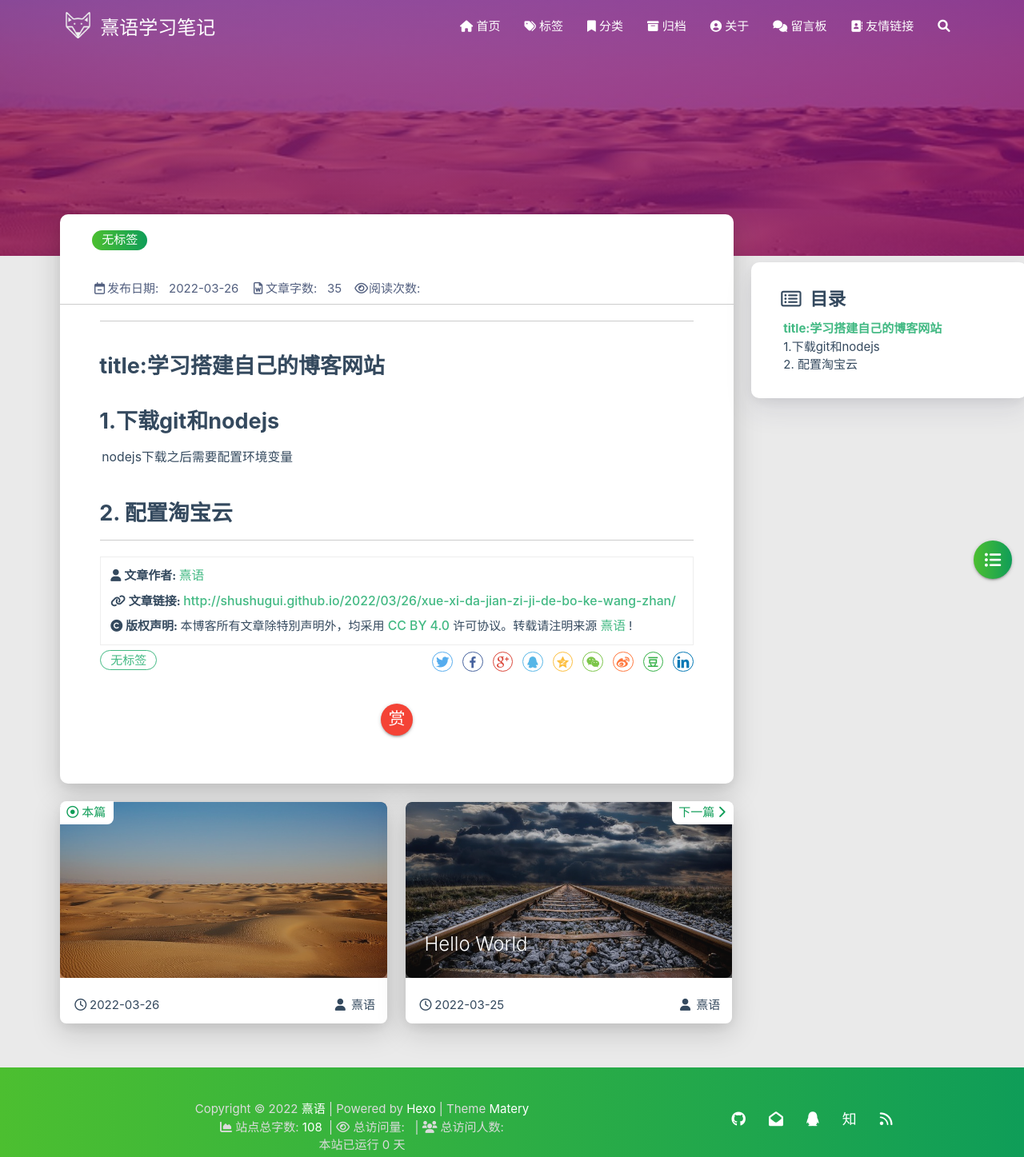
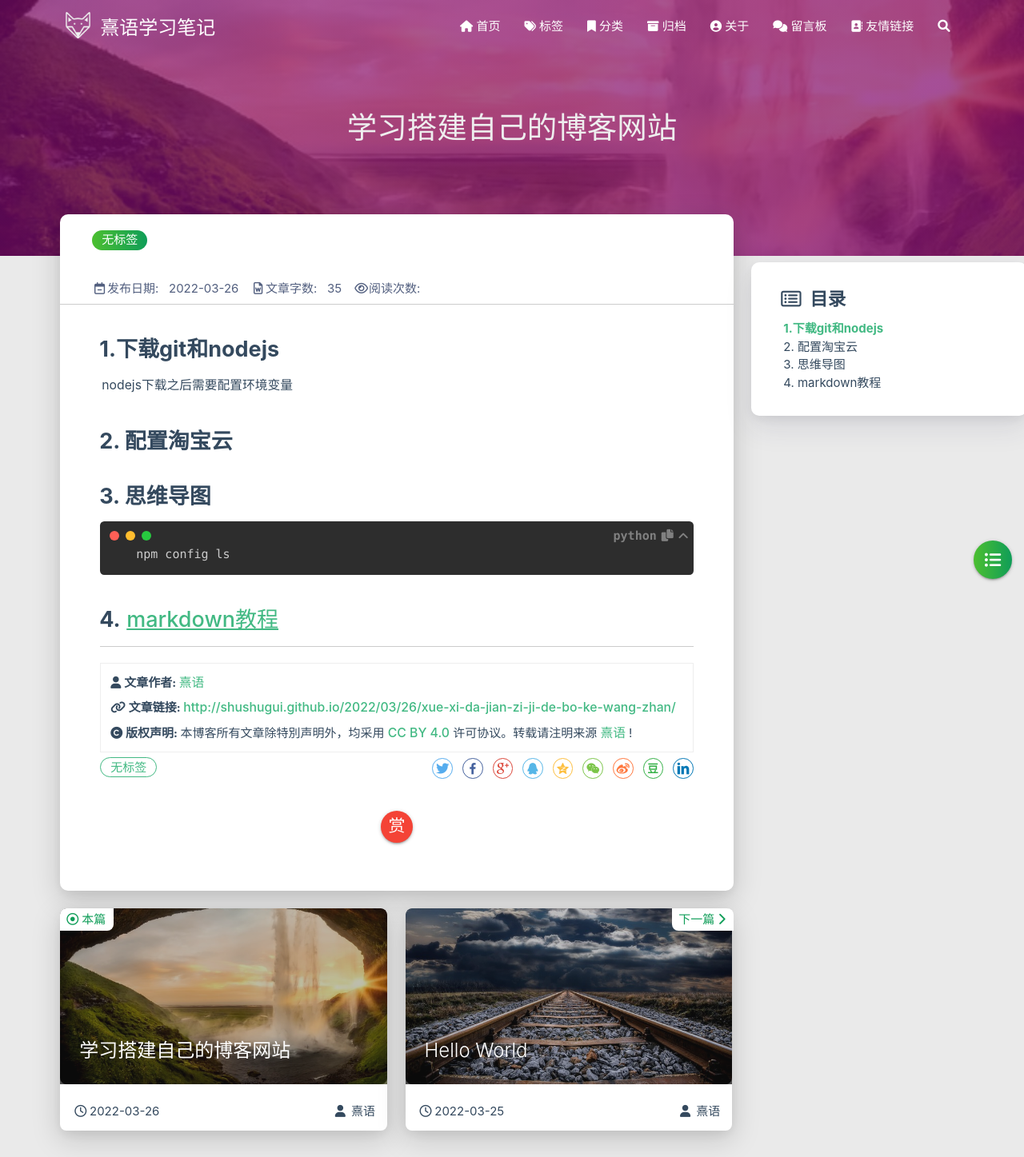
Before and after one commit to shushugui/shushugui.github.io, a plain HTML site: page 2022/03/26/xue-xi-da-jian-zi-ji-de-bo-ke-wang-zhan/index.html in a window 1280 px wide. Shown: the top 1447 px of the page at 80% size. Drawn offline with Linux system fonts and the light colour scheme; some packages are replaced by stand-ins of ours; no server answers; a script that the page names is missing.

Commit message:
Site updated: 2022-03-26 20:36:28

```diff
--- a/2022/03/26/xue-xi-da-jian-zi-ji-de-bo-ke-wang-zhan/index.html
+++ b/2022/03/26/xue-xi-da-jian-zi-ji-de-bo-ke-wang-zhan/index.html
@@ -4,10 +4,11 @@
 
 <head>
     <meta charset="utf-8">
-    <meta name="keywords" content="熹语学习笔记">
-    <meta name="description" content="
-title:学习搭建自己的博客网站1.下载git和nodejsnodejs下载之后需要配置环境变量
-2. 配置淘宝云">
+    <meta name="keywords" content="学习搭建自己的博客网站, 熹语学习笔记">
+    <meta name="description" content="1.下载git和nodejsnodejs下载之后需要配置环境变量
+2. 配置淘宝云3. 思维导图npm config ls
+
+4. markdown教程">
     <meta http-equiv="X-UA-Compatible" content="IE=edge">
     <meta name="viewport" content="width=device-width, initial-scale=1.0, user-scalable=no">
     <meta name="renderer" content="webkit|ie-stand|ie-comp">
@@ -19,7 +20,7 @@ title:学习搭建自己的博客网站1.下载git和nodejsnodejs下载之后需
     <!-- Global site tag (gtag.js) - Google Analytics -->
 
 
-    <title>熹语学习笔记</title>
+    <title>学习搭建自己的博客网站 | 熹语学习笔记</title>
     <link rel="icon" type="image/png" href="/favicon.png">
 
     <link rel="stylesheet" type="text/css" href="/libs/awesome/css/all.min.css">
@@ -314,12 +315,12 @@ title:学习搭建自己的博客网站1.下载git和nodejsnodejs下载之后需
 
 
 
-<div class="bg-cover pd-header post-cover" style="background-image: url('/medias/featureimages/0.jpg')">
+<div class="bg-cover pd-header post-cover" style="background-image: url('/medias/featureimages/10.jpg')">
     <div class="container" style="right: 0px;left: 0px;">
         <div class="row">
             <div class="col s12 m12 l12">
                 <div class="brand">
-                    <h1 class="description center-align post-title"></h1>
+                    <h1 class="description center-align post-title">学习搭建自己的博客网站</h1>
                 </div>
             </div>
         </div>
@@ -478,9 +479,10 @@ title:学习搭建自己的博客网站1.下载git和nodejsnodejs下载之后需
 
         <div class="card-content article-card-content">
             <div id="articleContent">
-                <hr>
-<h2 id="title-学习搭建自己的博客网站"><a href="#title-学习搭建自己的博客网站" class="headerlink" title="title:学习搭建自己的博客网站"></a>title:学习搭建自己的博客网站</h2><h2 id="1-下载git和nodejs"><a href="#1-下载git和nodejs" class="headerlink" title="1.下载git和nodejs"></a>1.下载git和nodejs</h2><p>nodejs下载之后需要配置环境变量</p>
-<h2 id="2-配置淘宝云"><a href="#2-配置淘宝云" class="headerlink" title="2. 配置淘宝云"></a>2. 配置淘宝云</h2>
+                <h2 id="1-下载git和nodejs"><a href="#1-下载git和nodejs" class="headerlink" title="1.下载git和nodejs"></a>1.下载git和nodejs</h2><p>nodejs下载之后需要配置环境变量</p>
+<h2 id="2-配置淘宝云"><a href="#2-配置淘宝云" class="headerlink" title="2. 配置淘宝云"></a>2. 配置淘宝云</h2><h2 id="3-思维导图"><a href="#3-思维导图" class="headerlink" title="3. 思维导图"></a>3. 思维导图</h2><pre class=" language-python"><code class="language-python">npm config ls
+</code></pre>
+<h2 id="4-markdown教程"><a href="#4-markdown教程" class="headerlink" title="4. markdown教程"></a>4. <a target="_blank" rel="noopener" href="https://www.jianshu.com/p/7771794c88a1">markdown教程</a></h2>
 
             </div>
             <hr/>
@@ -724,9 +726,9 @@ title:学习搭建自己的博客网站1.下载git和nodejsnodejs下载之后需
                     <div class="card-image">
 
 
-                        <img src="/medias/featureimages/0.jpg" class="responsive-img" alt="">
+                        <img src="/medias/featureimages/10.jpg" class="responsive-img" alt="学习搭建自己的博客网站">
 
-                        <span class="card-title"></span>
+                        <span class="card-title">学习搭建自己的博客网站</span>
                     </div>
                 </a>
                 <div class="card-content article-content">
--- a/search.xml
+++ b/search.xml
@@ -4,11 +4,11 @@
 
 
     <entry>
-      <title></title>
+      <title>学习搭建自己的博客网站</title>
       <link href="/2022/03/26/xue-xi-da-jian-zi-ji-de-bo-ke-wang-zhan/"/>
       <url>/2022/03/26/xue-xi-da-jian-zi-ji-de-bo-ke-wang-zhan/</url>
 
-        <content type="html"><![CDATA[<hr><h2 id="title-学习搭建自己的博客网站"><a href="#title-学习搭建自己的博客网站" class="headerlink" title="title:学习搭建自己的博客网站"></a>title:学习搭建自己的博客网站</h2><h2 id="1-下载git和nodejs"><a href="#1-下载git和nodejs" class="headerlink" title="1.下载git和nodejs"></a>1.下载git和nodejs</h2><p>nodejs下载之后需要配置环境变量</p><h2 id="2-配置淘宝云"><a href="#2-配置淘宝云" class="headerlink" title="2. 配置淘宝云"></a>2. 配置淘宝云</h2>]]></content>
+        <content type="html"><![CDATA[<h2 id="1-下载git和nodejs"><a href="#1-下载git和nodejs" class="headerlink" title="1.下载git和nodejs"></a>1.下载git和nodejs</h2><p>nodejs下载之后需要配置环境变量</p><h2 id="2-配置淘宝云"><a href="#2-配置淘宝云" class="headerlink" title="2. 配置淘宝云"></a>2. 配置淘宝云</h2><h2 id="3-思维导图"><a href="#3-思维导图" class="headerlink" title="3. 思维导图"></a>3. 思维导图</h2><pre class=" language-python"><code class="language-python">npm config ls</code></pre><h2 id="4-markdown教程"><a href="#4-markdown教程" class="headerlink" title="4. markdown教程"></a>4. <a href="https://www.jianshu.com/p/7771794c88a1">markdown教程</a></h2>]]></content>
 
 
 
```
Also changed, not shown: 2022/03/25/hello-world/index.html (+2 -2 lines), archives/2022/03/index.html (+5 -4 lines), archives/2022/index.html (+5 -4 lines), archives/index.html (+5 -4 lines), atom.xml (+4 -5 lines), index.html (+5 -4 lines).
